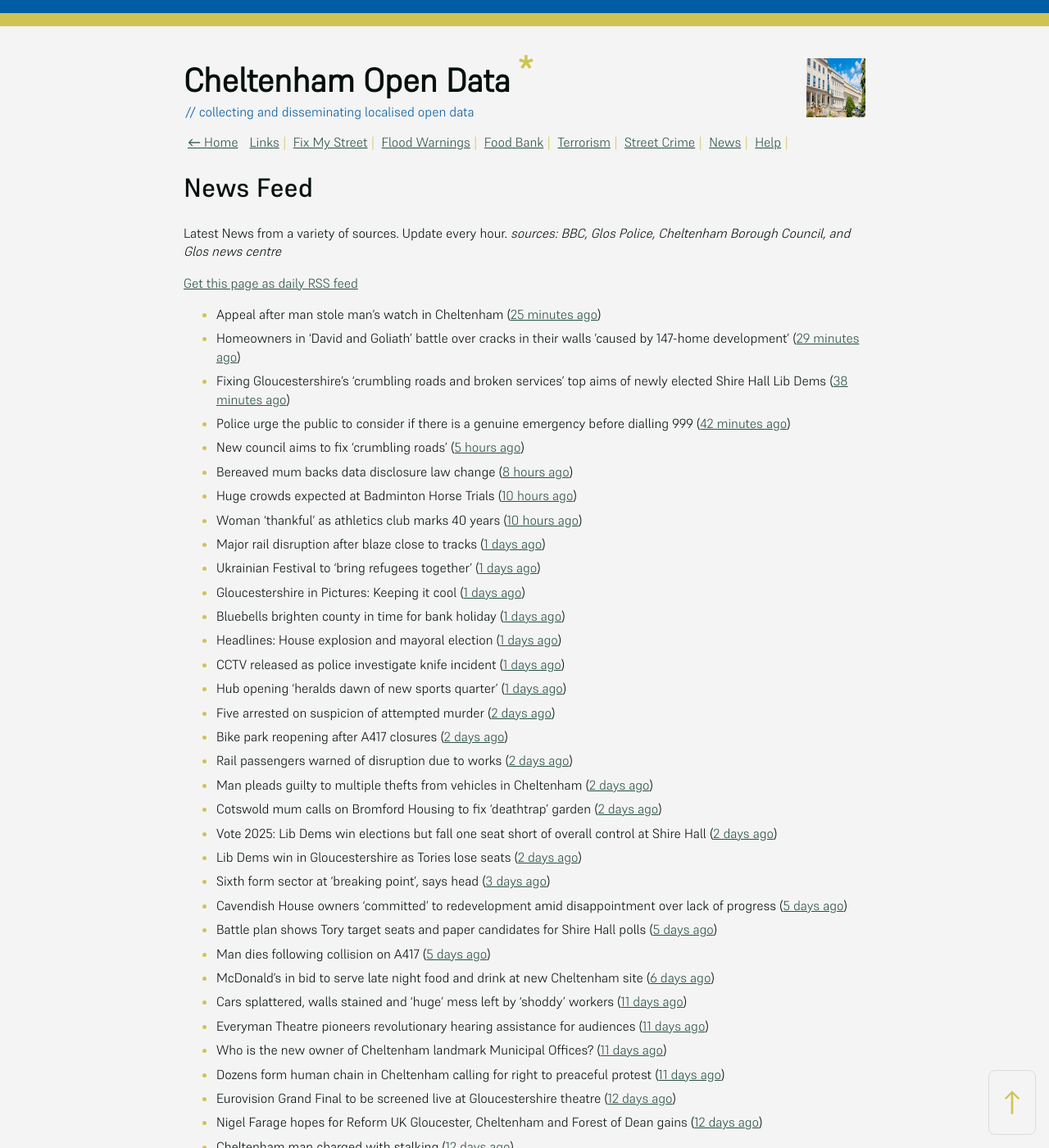
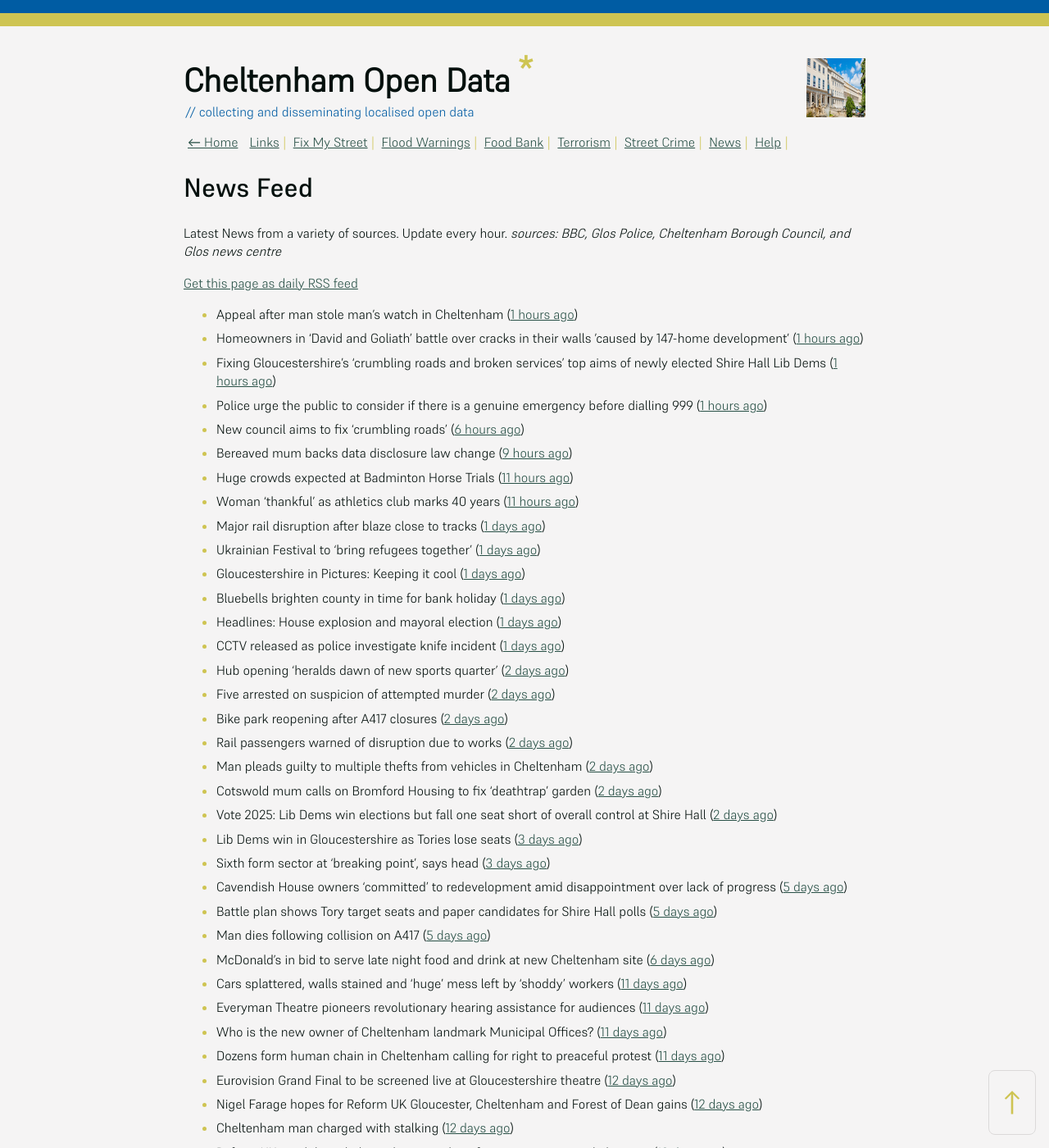
Before and after one commit to mat-0/cheltenham-open-data, a Jekyll site: the page built from _pages/news.md, in a window 1280 px wide and 1400 px high. Shown: the whole window at 82% size. Built offline with Jekyll 4.4.1, drawn with Linux system fonts in a browser that asks for light colours.

Commit message:
Updated 2025-05-05 17:57:55

```diff
--- a/_pages/news.md
+++ b/_pages/news.md
@@ -12,28 +12,28 @@ _sources: BBC, Glos Police, Cheltenham Borough Council, and Glos news centre_
 [Get this page as daily RSS feed](/daily.rss)
 
 <!-- news_marker starts -->
-- Appeal after man stole man’s watch in Cheltenham ([25 minutes ago](https://gloucesternewscentre.co.uk/appeal-after-man-stole-mans-watch-in-cheltenham/))
-- Homeowners in ‘David and Goliath’ battle over cracks in their walls ’caused by 147-home development’ ([29 minutes ago](https://gloucesternewscentre.co.uk/homeowners-in-david-and-goliath-battle-over-cracks-in-their-walls-caused-by-147-home-development/))
-- Fixing Gloucestershire’s ‘crumbling roads and broken services’ top aims of newly elected Shire Hall Lib Dems ([38 minutes ago](https://gloucesternewscentre.co.uk/fixing-gloucestershires-crumbling-roads-and-broken-services-top-aims-of-newly-elected-shire-hall-lib-dems/))
-- Police urge the public to consider if there is a genuine emergency before dialling 999 ([42 minutes ago](https://gloucesternewscentre.co.uk/police-urge-the-public-to-consider-if-there-is-a-genuine-emergency-before-dialling-999/))
-- New council aims to fix 'crumbling roads' ([5 hours ago](https://www.bbc.com/news/articles/cm2e510knnlo))
-- Bereaved mum backs data disclosure law change ([8 hours ago](https://www.bbc.com/news/articles/cql6q2nlzvno))
-- Huge crowds expected at Badminton Horse Trials ([10 hours ago](https://www.bbc.com/news/articles/c93g4dz38jgo))
-- Woman 'thankful' as athletics club marks 40 years ([10 hours ago](https://www.bbc.com/news/articles/cn80nv4mr79o))
+- Appeal after man stole man’s watch in Cheltenham ([1 hours ago](https://gloucesternewscentre.co.uk/appeal-after-man-stole-mans-watch-in-cheltenham/))
+- Homeowners in ‘David and Goliath’ battle over cracks in their walls ’caused by 147-home development’ ([1 hours ago](https://gloucesternewscentre.co.uk/homeowners-in-david-and-goliath-battle-over-cracks-in-their-walls-caused-by-147-home-development/))
+- Fixing Gloucestershire’s ‘crumbling roads and broken services’ top aims of newly elected Shire Hall Lib Dems ([1 hours ago](https://gloucesternewscentre.co.uk/fixing-gloucestershires-crumbling-roads-and-broken-services-top-aims-of-newly-elected-shire-hall-lib-dems/))
+- Police urge the public to consider if there is a genuine emergency before dialling 999 ([1 hours ago](https://gloucesternewscentre.co.uk/police-urge-the-public-to-consider-if-there-is-a-genuine-emergency-before-dialling-999/))
+- New council aims to fix 'crumbling roads' ([6 hours ago](https://www.bbc.com/news/articles/cm2e510knnlo))
+- Bereaved mum backs data disclosure law change ([9 hours ago](https://www.bbc.com/news/articles/cql6q2nlzvno))
+- Huge crowds expected at Badminton Horse Trials ([11 hours ago](https://www.bbc.com/news/articles/c93g4dz38jgo))
+- Woman 'thankful' as athletics club marks 40 years ([11 hours ago](https://www.bbc.com/news/articles/cn80nv4mr79o))
 - Major rail disruption after blaze close to tracks ([1 days ago](https://www.bbc.com/news/articles/cjew5q07n7go))
 - Ukrainian Festival to 'bring refugees together' ([1 days ago](https://www.bbc.com/news/articles/c4g2qzzvjq0o))
 - Gloucestershire in Pictures: Keeping it cool ([1 days ago](https://www.bbc.com/news/articles/ce8gedxkv0do))
 - Bluebells brighten county in time for bank holiday ([1 days ago](https://www.bbc.com/news/articles/crm3rwy8vj2o))
 - Headlines: House explosion and mayoral election ([1 days ago](https://www.bbc.com/news/articles/c93g20dqq0eo))
 - CCTV released as police investigate knife incident ([1 days ago](https://www.bbc.com/news/articles/cj3x4l61g8xo))
-- Hub opening 'heralds dawn of new sports quarter' ([1 days ago](https://www.bbc.com/news/articles/c87p27r02jqo))
+- Hub opening 'heralds dawn of new sports quarter' ([2 days ago](https://www.bbc.com/news/articles/c87p27r02jqo))
 - Five arrested on suspicion of attempted murder ([2 days ago](https://www.bbc.com/news/articles/c3evlv8kdkxo))
 - Bike park reopening after A417 closures ([2 days ago](https://www.bbc.com/news/articles/ceqre24yew9o))
 - Rail passengers warned of disruption due to works ([2 days ago](https://www.bbc.com/news/articles/cde2jdn7k09o))
 - Man pleads guilty to multiple thefts from vehicles in Cheltenham ([2 days ago](https://gloucesternewscentre.co.uk/man-pleads-guilty-to-multiple-thefts-from-vehicles-in-cheltenham/))
 - Cotswold mum calls on Bromford Housing to fix ‘deathtrap’ garden ([2 days ago](https://gloucesternewscentre.co.uk/cotswold-mum-calls-on-bromford-housing-to-fix-deathtrap-garden/))
 - Vote 2025: Lib Dems win elections but fall one seat short of overall control at Shire Hall ([2 days ago](https://gloucesternewscentre.co.uk/vote-2025-lib-dems-win-elections-but-fall-one-seat-short-of-overall-control-at-shire-hall/))
-- Lib Dems win in Gloucestershire as Tories lose seats ([2 days ago](https://www.bbc.com/news/articles/cd6j8e8ej6xo))
+- Lib Dems win in Gloucestershire as Tories lose seats ([3 days ago](https://www.bbc.com/news/articles/cd6j8e8ej6xo))
 - Sixth form sector at 'breaking point', says head ([3 days ago](https://www.bbc.com/news/articles/c4gr7lkmkzjo))
 - Cavendish House owners ‘committed’ to redevelopment amid disappointment over lack of progress ([5 days ago](https://gloucesternewscentre.co.uk/cavendish-house-owners-committed-to-redevelopment-amid-disappointment-over-lack-of-progress/))
 - Battle plan shows Tory target seats and paper candidates for Shire Hall polls ([5 days ago](https://gloucesternewscentre.co.uk/battle-plan-shows-tory-target-seats-and-paper-candidates-for-shire-hall-polls/))
```
Also changed, not shown: _data/flood.json (+5 -69 lines), index.md (+5 -5 lines).
